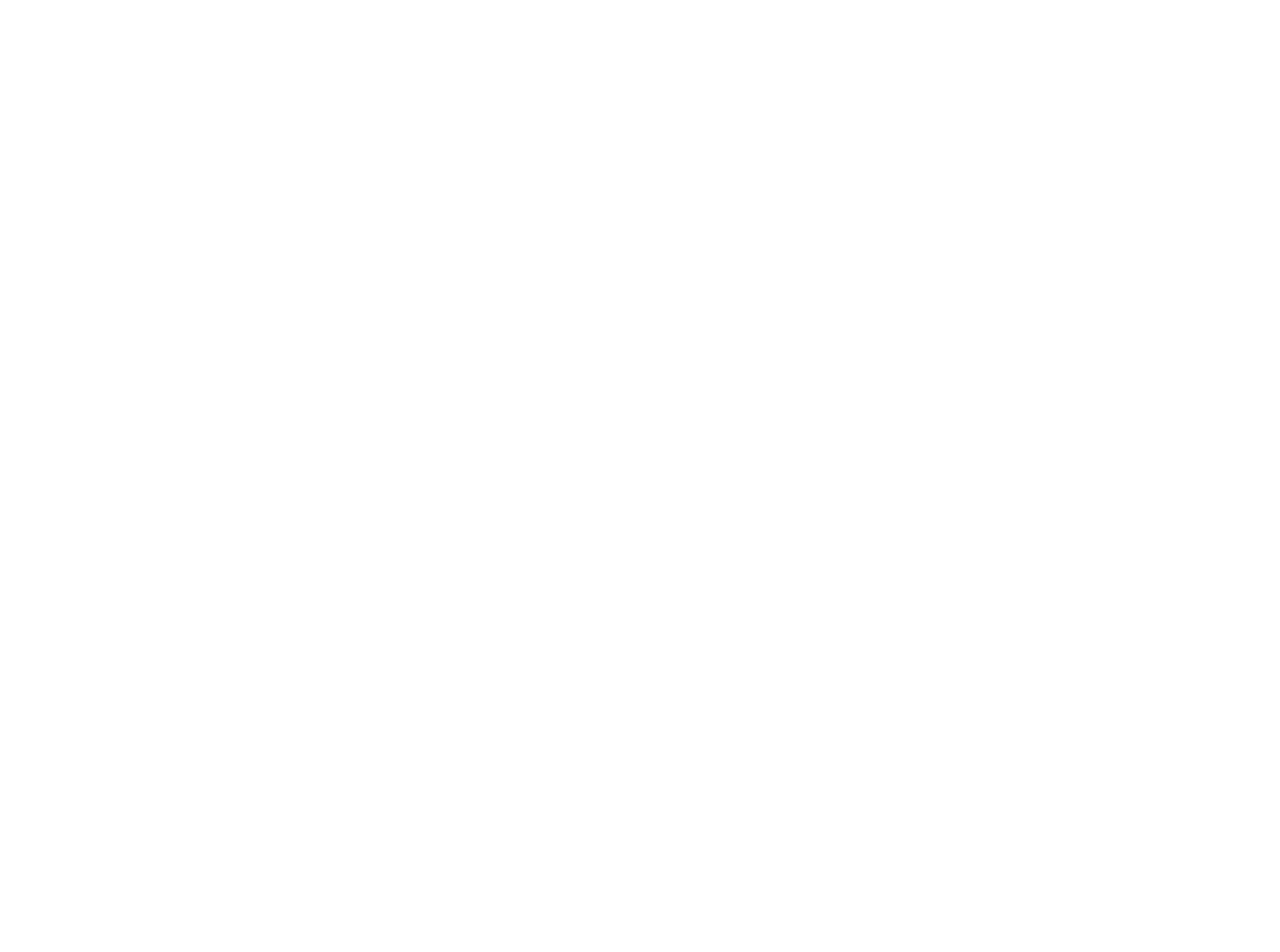
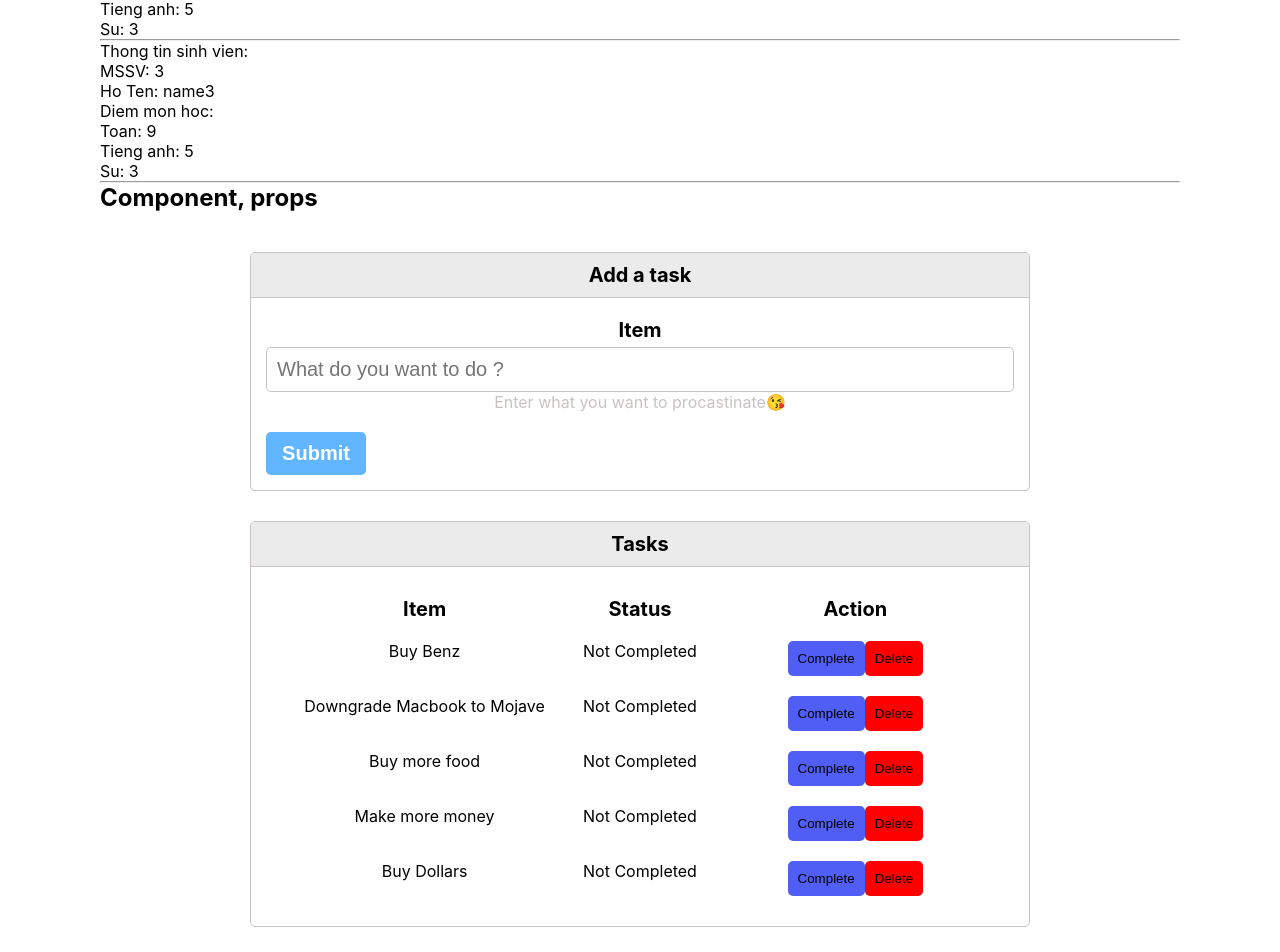
Before and after one commit to quanghuyng18/XTP_Training_ReactJS_3, a React (Create React App) app: page / in a window 1280 px wide. Shown: the part 371-1323 px from the top of the page. Before the commit the page ends 800 px from the top, so only its background shows below. Built offline with nearby package versions, Linux system fonts and the light colour scheme.

Commit message:
component, props

```diff
--- a/package.json
+++ b/package.json
@@ -6,6 +6,7 @@
     "@testing-library/jest-dom": "^5.16.3",
     "@testing-library/react": "^12.1.4",
     "@testing-library/user-event": "^13.5.0",
+    "node-sass": "^7.0.1",
     "react": "^17.0.2",
     "react-dom": "^17.0.2",
     "react-scripts": "5.0.0",
--- a/src/App.js
+++ b/src/App.js
@@ -1,10 +1,11 @@
 import logo from './logo.svg';
 import './App.css';
+import Todo from './views/Todo';
 
 function App() {
   return (
     <div className="App">
-      <h1>My-app</h1>
+      <Todo/>
     </div>
   );
 }
--- /dev/null
+++ b/src/views/Todo/components/Person.jsx
@@ -0,0 +1,28 @@
+import React from "react";
+import PropTypes from "prop-types";
+
+Person.propTypes = {};
+
+function Person(props) {
+  const { item } = props;
+
+  return (
+    <div>
+      <div>
+        Thong tin sinh vien:
+        <div>MSSV: {item.id}</div>
+        <div>Ho Ten: {item.name}</div>
+      </div>
+
+      <div>Diem mon hoc:
+          <div>Toan: {item.points.math}</div>
+          <div>Tieng anh: {item.points.english}</div>
+          <div>Su: {item.points.history}</div>
+
+      </div>
+      <hr/>
+    </div>
+  );
+}
+
+export default Person;
--- /dev/null
+++ b/src/views/Todo/index.jsx
@@ -0,0 +1,137 @@
+import React, { useState } from "react";
+import PropTypes from "prop-types";
+import "./styles.scss";
+import Person from "./components/Person";
+
+Todo.propTypes = {};
+const listStudent = [
+  {
+    id: 1,
+    name: "name1",
+    points: {
+        math: '9',
+        english: '5',
+        history: '3'
+    }
+  },
+  {
+    id: 2,
+    name: "name2",
+    points: {
+        math: '9',
+        english: '5',
+        history: '3'
+    }
+  },
+  {
+    id: 3,
+    name: "name3",
+    points: {
+        math: '9',
+        english: '5',
+        history: '3'
+    }
+  },
+];
+
+
+
+function Todo(props) {
+  const name = "Teset";
+  const hello = (name) => {
+    return `Xin chao: ${name}`;
+  };
+
+  return (
+    <>
+      <div className="content">
+        <h1>Todos: {name}</h1>
+        <h1>Todos: {hello("XTP")}</h1>
+      </div>
+      <div className="ex-jsx">
+        JSX:
+        <h2>List Todo:</h2>
+        {listStudent.map(item=>{
+            return(
+                <Person item={item}/>
+            )
+        })}
+
+
+        <h2>Component, props</h2>
+
+      </div>
+
+      <div className="tab-1">
+        <div className="tab-1-content-1">
+          <p>Add a task</p>
+        </div>
+        <div className="tab-1-content-2">
+          <p>Item</p>
+          <input type="text" placeholder="What do you want to do ?" />
+          <span>Enter what you want to procastinate😘</span>
+          <button>Submit</button>
+        </div>
+      </div>
+
+      <div className="tab-2">
+        <div className="tab-2-content-1">
+          <p>Tasks</p>
+        </div>
+
+        <div className="tab-2-content-2">
+          <div className="row bold">
+            <div className="row-1">Item</div>
+            <div className="row-2">Status</div>
+            <div className="row-3">Action</div>
+          </div>
+          <div className="row">
+            <div className="row-1">Buy Benz</div>
+            <div className="row-2">Not Completed</div>
+            <div className="row-3">
+              <button className="blue">Complete</button>
+              <button className="red">Delete</button>
+            </div>
+          </div>
+
+          <div className="row">
+            <div className="row-1">Downgrade Macbook to Mojave</div>
+            <div className="row-2">Not Completed</div>
+            <div className="row-3">
+              <button className="blue">Complete</button>
+              <button className="red">Delete</button>
+            </div>
+          </div>
+          <div className="row">
+            <div className="row-1">Buy more food</div>
+            <div className="row-2">Not Completed</div>
+            <div className="row-3">
+              <button className="blue">Complete</button>
+              <button className="red">Delete</button>
+            </div>
+          </div>
+
+          <div className="row">
+            <div className="row-1">Make more money</div>
+            <div className="row-2">Not Completed</div>
+            <div className="row-3">
+              <button className="blue">Complete</button>
+              <button className="red">Delete</button>
+            </div>
+          </div>
+
+          <div className="row">
+            <div className="row-1">Buy Dollars</div>
+            <div className="row-2">Not Completed</div>
+            <div className="row-3">
+              <button className="blue">Complete</button>
+              <button className="red">Delete</button>
+            </div>
+          </div>
+        </div>
+      </div>
+    </>
+  );
+}
+
+export default Todo;
--- /dev/null
+++ b/src/views/Todo/styles.scss
@@ -0,0 +1,110 @@
+*{
+    margin: 0;
+    padding: 0;
+    box-sizing: border-box;
+}
+.content{
+    display: flex;
+    justify-content: center;
+}
+.tab-1{
+    border: 1px solid #c9c2c2;
+    margin: 10px 250px 30px 250px;
+    border-radius: 5px;
+    overflow: hidden;
+}
+.tab-1-content-1{
+    border-bottom: 1px solid #c9c2c2;
+    padding: 10px 10px;
+    background: #ebebeb;
+    font-size: 20px;
+    font-weight: bold;
+}
+.tab-1-content-2{
+    padding: 15px;
+}
+.tab-1-content-2 p{
+    padding: 5px;
+    font-size: 20px;
+    font-weight: bold;
+}
+.tab-1-content-2 input{
+    width: 100%;
+    padding: 10px;
+    border: 1px solid #c9c2c2;
+    outline: none;
+    border-radius: 5px;
+    font-size: 20px;
+}
+.tab-1-content-2 span{
+    color: #c9c2c2;
+    font-size: 16px;
+}
+.tab-1-content-2 button{
+    display: block;
+    padding: 10px;
+    border: none;
+    border-radius: 5px;
+    outline: none;
+    background: #62b6ff;
+    width: 100px;
+    font-size: 20px;
+    font-weight: bold;
+    color: white;
+    margin-top: 20px;
+    cursor: pointer;
+}
+
+.tab-2{
+    border: 1px solid #c9c2c2;
+    margin: 10px 250px 30px 250px;
+    border-radius: 5px;
+    overflow: hidden;
+}
+.tab-2-content-1{
+    border-bottom: 1px solid #c9c2c2;
+    padding: 10px 10px;
+    background: #ebebeb;
+    font-size: 20px;
+    font-weight: bold;
+}
+.tab-2-content-2{
+    padding: 20px;
+}
+.bold{
+    font-weight: bold;
+    font-size: 20px;
+}
+.row{
+    display: flex;
+    padding: 10px;
+}
+.row-1{
+    width: 40%;
+}
+.row-2{
+    width: 20%;
+}
+.row-3{
+    width: 40%;
+}
+.blue{
+    border: none;
+    outline: none;
+    border-radius: 5px;
+    padding: 10px;
+    background: #515ef5;
+    cursor: pointer;
+}
+.red{
+    border: none;
+    outline: none;
+    border-radius: 5px;
+    padding: 10px;
+    background: red;
+    cursor: pointer;
+}
+.ex-jsx{
+    margin: 40px 100px;
+    text-align: left;
+}
```
Also changed, not shown: 1 other file (tests, documents, lock files or other folders).
